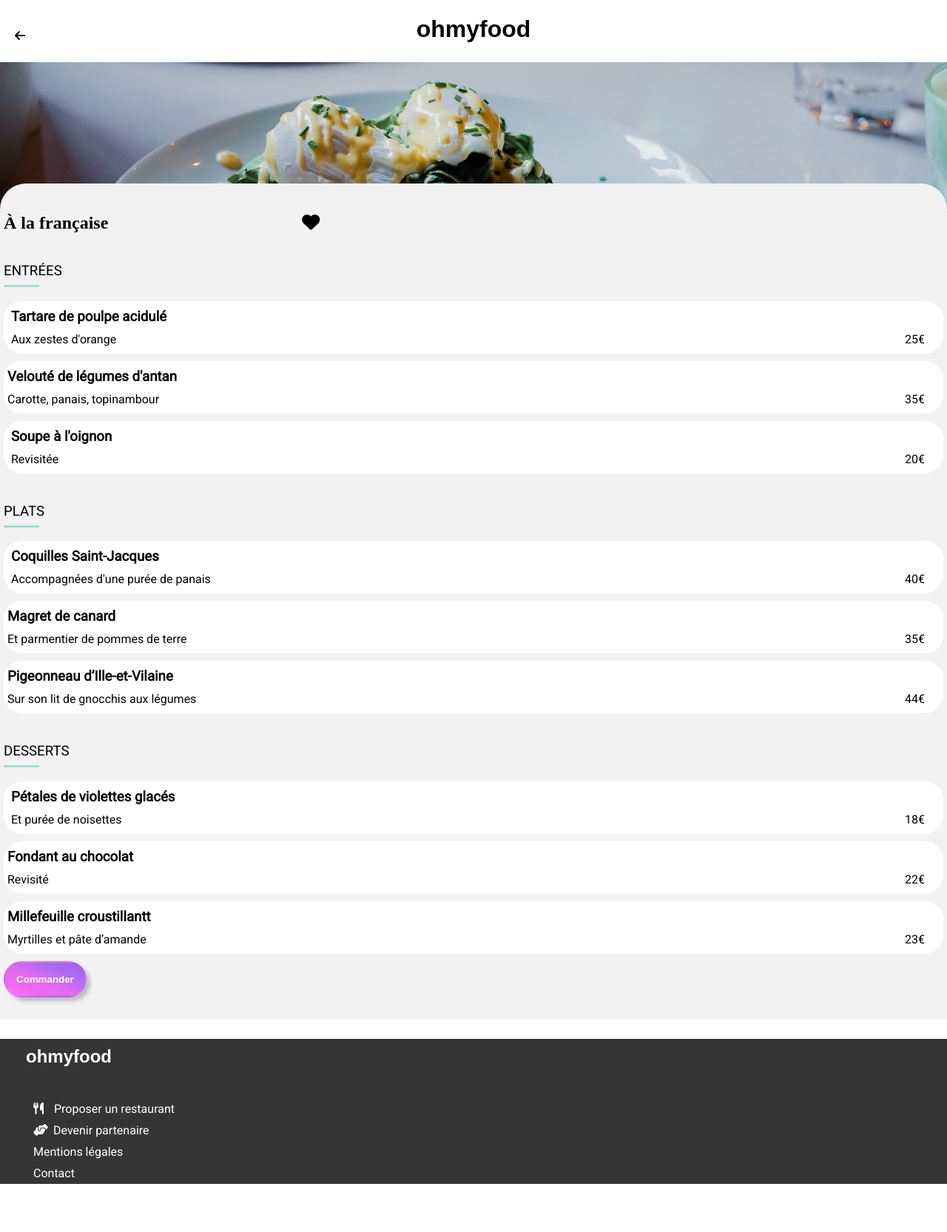
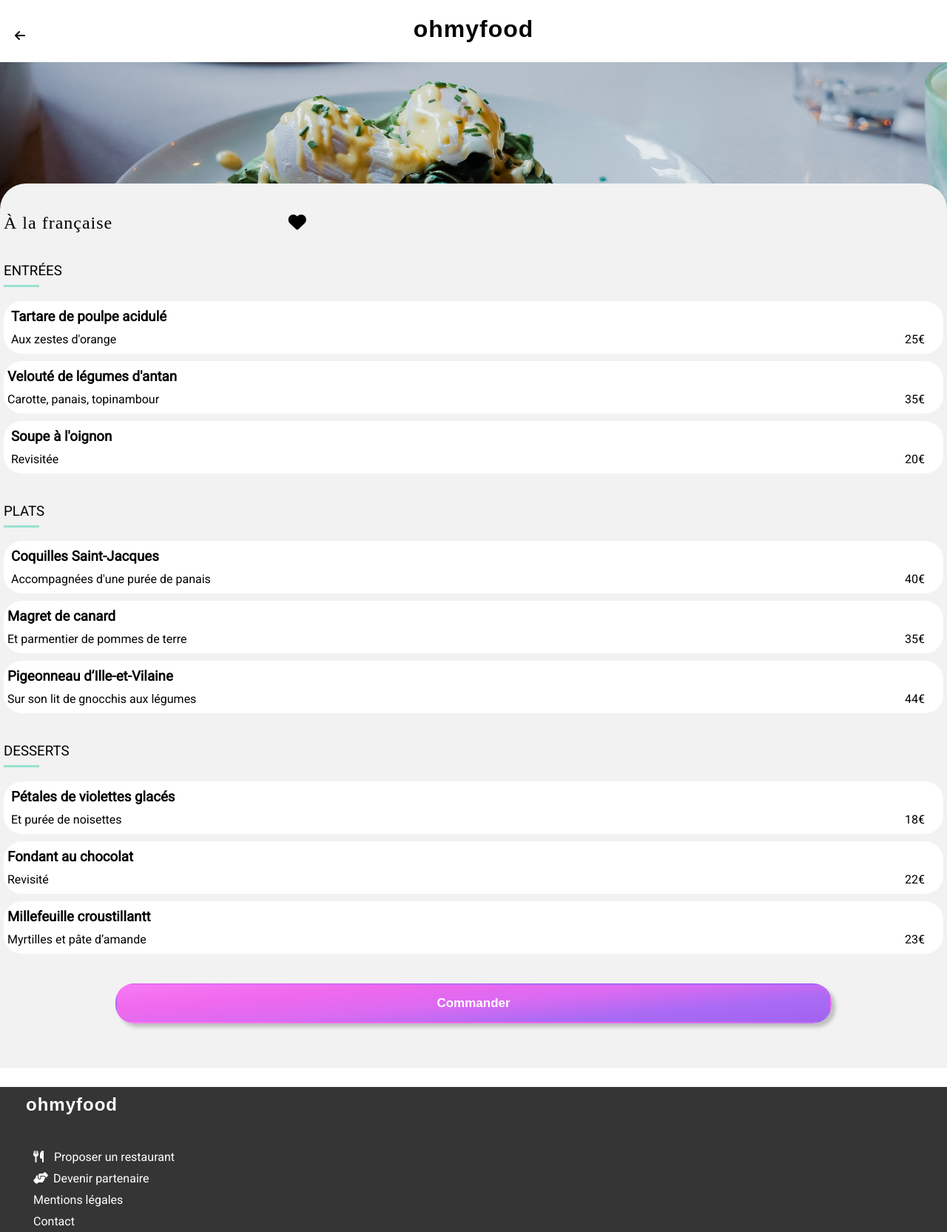
Before and after one commit to jolka26/JolantaKrzyzak_3_15062021, a website: page pages/a-la-francaise.html in a window 1280 px wide. Shown: the whole page at 74% size. Before the commit the page ends 1600 px from the top, so only its background shows below. Drawn offline with Linux system fonts and the light colour scheme; a web font is replaced by a local one.

Commit message:
button order

```diff
--- a/pages/a-la-francaise.html
+++ b/pages/a-la-francaise.html
@@ -1,20 +1,23 @@
 <!--A LA FRANCAISE-->
 <!DOCTYPE html>
 <html lang="fr">
+
 <head>
     <meta charset="UTF-8">
     <title> Oh My Food! </title>
     <link rel="stylesheet" href="../css/style.css" type="text/css">
+    <meta name="viewport" content="width=device-width, initial-scale=1.0" />
     <script src="https://kit.fontawesome.com/20c66add5f.js" crossorigin="anonymous"></script>
     <link href="https://fonts.googleapis.com/css2?family=Roboto&display=swap" rel="stylesheet">
     <link href="https://fonts.googleapis.com/css2?family=Shrikhand&display=swap" rel="stylesheet">
 
 </head>
+
 <body>
     <!--Header-->
     <header class="main__header">
 
-    <h1><a href="index.html">ohmyfood</a></h1>
+        <h1><a href="../index.html">ohmyfood</a></h1>
         <a href="../index.html"> <i class="fas fa-arrow-left"></i> </a>
     </header>
 
@@ -29,7 +32,7 @@
             <div class="menu__name">
                 <h3 class="menu__title">ENTRÉES</h3>
                 <ul class="menu__name__list">
-                    <li >
+                    <li>
                         <h3>Tartare de poulpe acidulé</h3>
                         <div class="description">
                             <p>Aux zestes d'orange</p>
@@ -55,7 +58,7 @@
             <div class="menu__name">
                 <h3 class="menu__title">PLATS</h3>
                 <ul class="menu__name__list">
-                    <li >
+                    <li>
                         <h3>Coquilles Saint-Jacques</h3>
                         <div class="description">
                             <p>Accompagnées d'une purée de panais</p>
@@ -81,7 +84,7 @@
             <div class="menu__name">
                 <h3 class="menu__title">DESSERTS</h3>
                 <ul class="menu__name__list">
-                    <li >
+                    <li>
                         <h3>Pétales de violettes glacés</h3>
                         <div class="description">
                             <p>Et purée de noisettes</p>
@@ -104,18 +107,19 @@
                     </li>
                 </ul>
             </div>
-            <div class="btn__about btn__about--order">
+            <div class="btn__order">
                 <button> Commander </button>
             </div>
 
         </div>
 
     </div>
-</body>
 
     <!--Footer-->
     <footer>
-    <a href="index.html"><h4>ohmyfood</h4></a>
+        <a href="../index.html">
+            <h4>ohmyfood</h4>
+        </a>
         <ul>
             <li><i class="fas fa-utensils"></i><a href="#">Proposer un restaurant</a></li>
             <li><i class="fas fa-hands-helping"></i><a href="#">Devenir partenaire</a></li>
@@ -123,5 +127,6 @@
             <li><a href="mailto:ohmyfood@contact.com">Contact</a></li>
         </ul>
     </footer>
+</body>
 
 </html>
--- a/sass/Base/_police.scss
+++ b/sass/Base/_police.scss
@@ -1,5 +1,6 @@
 h1, h4 {
     font-family: 'Shrikhand', sans-serif;
+    letter-spacing: 1px;
 }
 
 body, html {
--- a/sass/Components/__buttons.scss
+++ b/sass/Components/__buttons.scss
@@ -5,17 +5,29 @@
     padding: 15px;
     font-weight: bold;
     color: $color-white;
-    background: linear-gradient(20deg, #f779f5, #ef69ed, #db6af2, #a96bf4, #a262f1);
+    background: linear-gradient(175deg, #f779f5, #ef69ed, #db6af2, #a96bf4, #a262f1);
     box-shadow: 5px 5px 5px $color-grey-shadow;
     cursor: pointer;
 
     &:hover {
         transform: scale(1.2);
     }
+}
 
-    &--order {
-        @extend .btn__about;
+.btn__order button {
+    border-radius: 25px;
+    border: 2px solid transparent;
+    padding: 15px;
+    font-size: 17px;
+    font-weight: bold;
+    color: $color-white;
+    background: linear-gradient(175deg, #f779f5, #ef69ed, #db6af2, #a96bf4, #a262f1);
+    box-shadow: 5px 5px 5px $color-grey-shadow;
+    cursor: pointer;
+    width: 80%;
 
-       color: yellow;
+    &:hover {
+        transform: scale(1.2);
     }
+
 }
--- a/sass/main.scss
+++ b/sass/main.scss
@@ -154,6 +154,7 @@ a {
     box-sizing: border-box;
     width: 100%;
 
+
     & h2 {
         padding: 25px;
         margin: 0;
@@ -174,9 +175,10 @@ a {
         box-sizing: border-box;
         margin: 10px;
         overflow: hidden;
+        box-shadow: 0px 0 10px $color-grey-shadow;
 
         &:hover {
-            box-shadow: 0px 0 10px $color-grey-dark;
+            box-shadow: 0px 0 10px $color-primaire;
         }
     }
 
@@ -191,7 +193,6 @@ a {
         font-size: 1.2rem;
         flex-direction: column;
         justify-content: space-between;
-
 
         & p {
             margin: 0 0 0 20px;
@@ -216,7 +217,7 @@ a {
                 font-size: 2rem;
 
                 &:hover {
-                    animation: heart  0.5s ease-in;
+                    animation: heart 0.5s ease-in;
                     animation-fill-mode: both;
                 }
 
@@ -226,7 +227,7 @@ a {
 
 }
 
-///////Page1 La Palette  Du Gout //////////
+///////Page1 Page2 Page3 Page4 --- MENUS --- //////////
 
 .fa-arrow-left{
     position: absolute;
@@ -251,9 +252,11 @@ a {
 
     & h2 {
         font-family: 'Shrikhand';
+        letter-spacing: 1px;
+        font-weight: normal;
     }
     & i {
-        margin-left: 20vw;
+        margin-left: 18vw;
 
         &:hover {
             animation: heart  0.5s ease-in;
@@ -262,7 +265,7 @@ a {
     }
     &__title {
         margin-top: 40px;
-        font-weight: 100;
+        font-weight: lighter;
         border-bottom: $color-tertiaire 3px solid;
         width: 48px ;
         padding-bottom: 8px;
@@ -294,17 +297,26 @@ a {
             align-items: baseline;
             justify-content: space-between;
             flex-wrap: nowrap;
+            // height: 35px;
             height: auto;
 
+            & p {
+                text-overflow: ellipsis;
+            }
 
         & .price {
           margin-right: 20px
 
         }
-    }
+        }
 
 
       }
+    }
+    .btn__order {
+        display: flex ;
+        justify-content: center;
+        padding: 30px;
     }
 
 }
```
Also changed, not shown: index.html (+9 -7 lines), pages/la-note-enchantee.html (+12 -7 lines), pages/la-palette-du-gout.html (+12 -7 lines), pages/le-delice-des-sens.html (+14 -8 lines), css/style.css, 1 other file. Lines whose indentation alone changed are shown as unchanged.
